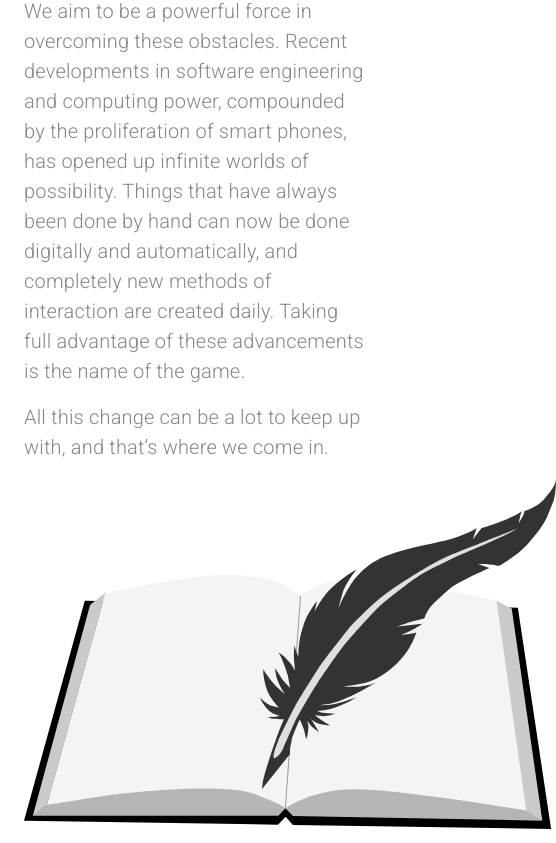
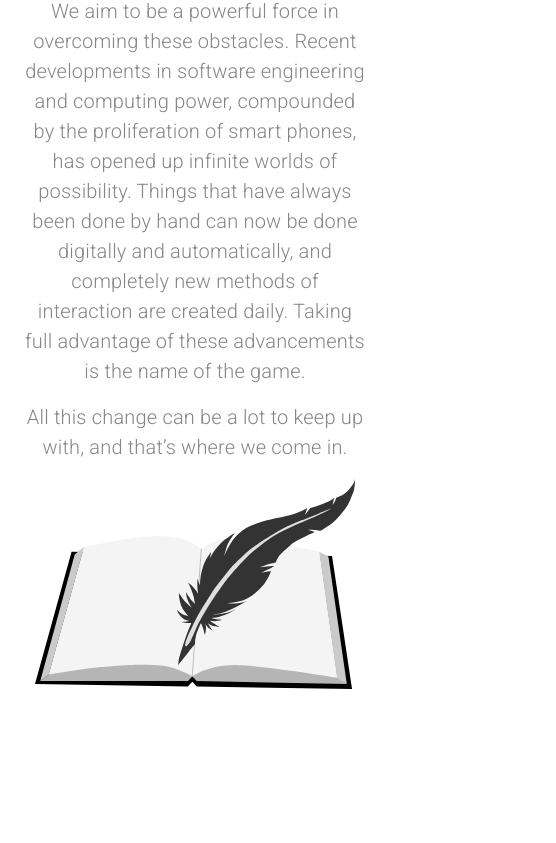
Before and after one commit to oscaramos/arc-development, a React (Create React App) app: page /about in a window 390 px wide. Shown: the part 1154-1997 px from the top of the page, 556 px wide, since content can reach past the window. Built offline with nearby package versions, Linux system fonts and the light colour scheme.

Commit message:
About us now responsive

```diff
--- a/src/pages/AboutUs.js
+++ b/src/pages/AboutUs.js
@@ -34,6 +34,7 @@ function AboutUs() {
 
   const theme = useTheme()
   const matchesMD = useMediaQuery(theme.breakpoints.down('md'))
+  const matchesLG = useMediaQuery(theme.breakpoints.down('lg'))
 
   return (
     <Grid container direction='column'>
@@ -53,9 +54,15 @@ function AboutUs() {
       </Grid>
 
       {/*----- History -----*/}
-      <Grid container direction='row' justify='space-around' className={classes.rowContainer} style={{ marginBottom: '20em' }}>
+      <Grid
+        container
+        direction={matchesMD? 'column': 'row'}
+        justify={matchesMD? undefined: 'space-around'}
+        className={classes.rowContainer}
+        style={{ marginBottom: '20em' }}
+      >
         <Grid item>
-          <Grid container direction='column'>
+          <Grid container direction='column' alignItems={matchesMD? 'center': undefined} style={{ textAlign: matchesMD? 'center': undefined }}>
             <Grid item>
               <Typography variant='h4' gutterBottom>
                 History
@@ -87,8 +94,10 @@ function AboutUs() {
           </Grid>
         </Grid>
         <Grid item>
-          <Grid container justify='center' alignItems='center'>
-            <img src={history} alt='book with quill pen' style={{ maxHeight: '22em' }}/>
+          <Grid container justify='center' alignItems='center' style={{ height: '100%' }}>
+            <Grid item>
+              <img src={history} alt='book with quill pen' style={{ width: '100%', maxWidth: matchesLG? '20em': '40em' }}/>
+            </Grid>
           </Grid>
         </Grid>
       </Grid>
```
